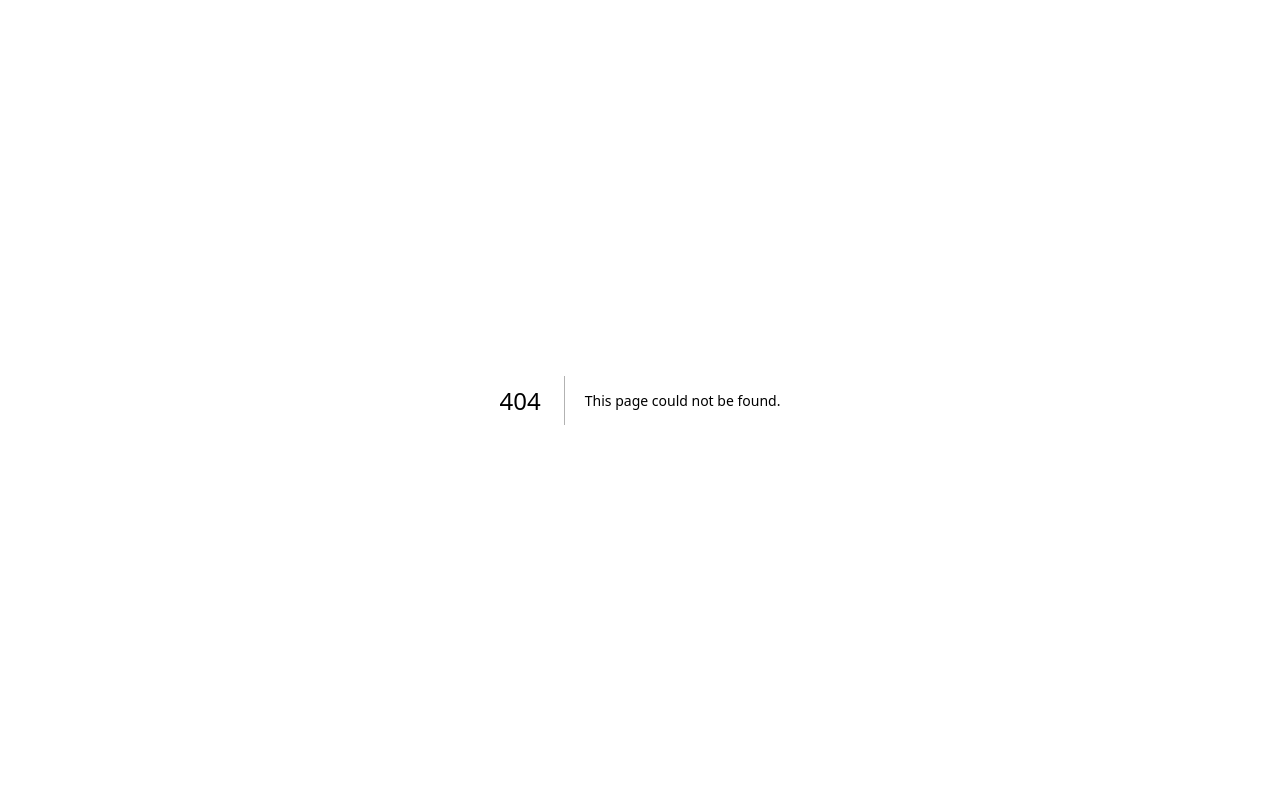
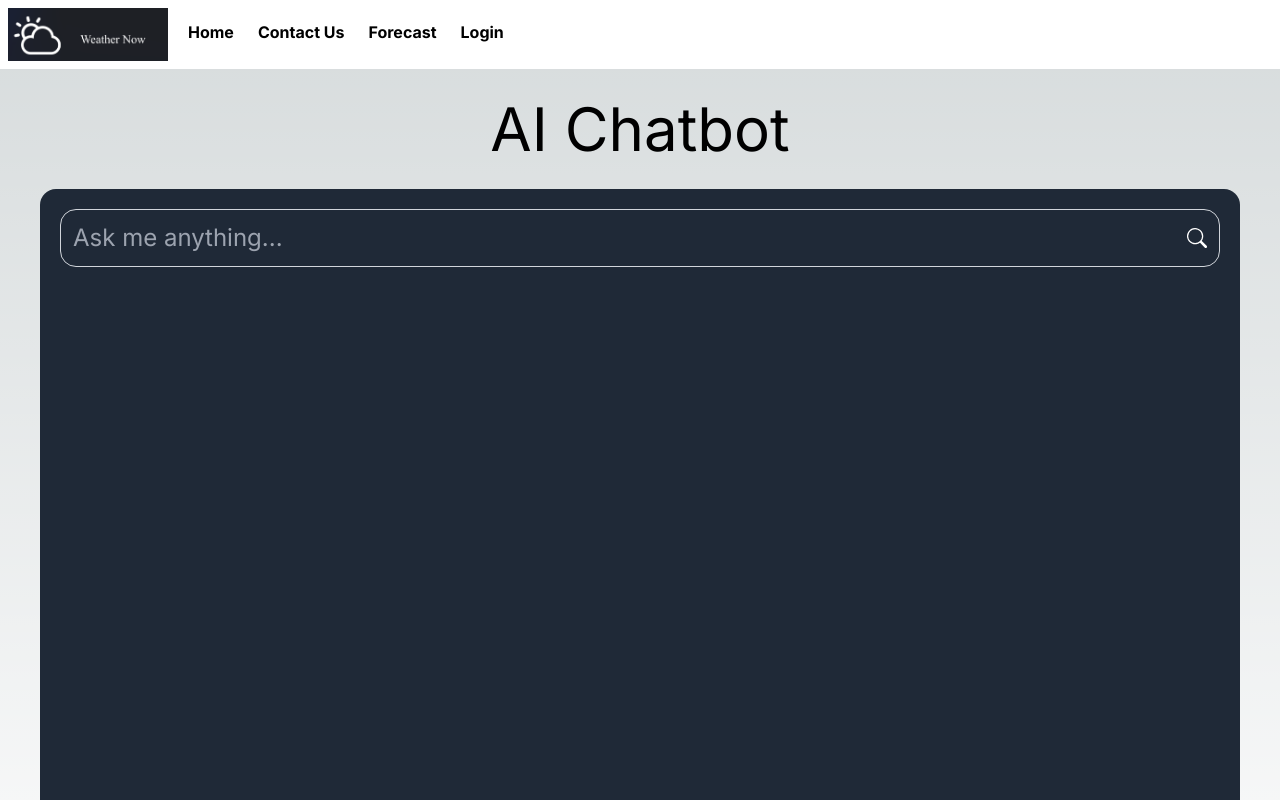
Before and after one commit to SumukhP-dev/Weather_Now_Website, a Next.js app: page /aichatbot in a window 1280 px wide. Before the commit this address had no page. Shown: the top 800 px of the page. Built offline with nearby package versions, Linux system fonts and the light colour scheme.

Commit message:
Add AI chatbot page

```diff
--- /dev/null
+++ b/app/aichatbot/page.tsx
@@ -0,0 +1,117 @@
+"use client";
+
+import NavBar from "@/app/ui/NavBar";
+import Chat from "../ui/Chat";
+import { BsSearch } from "react-icons/bs";
+import { useState } from "react";
+import Groq from "groq-sdk";
+import OpenAI from "openai";
+
+interface ChatMessage {
+  prompt: string;
+  response: string;
+}
+
+export default function AIChatBotPage() {
+  // State to manage chat messages
+  const [chatMessages, setChatMessages] = useState<ChatMessage[]>([]);
+
+  const [inputValue, setInputValue] = useState("");
+
+  // Function to handle button click
+  const handleSend = async (e: { preventDefault: () => void }) => {
+    e.preventDefault();
+
+    const inputValue = (
+      document?.getElementById("textInput") as HTMLInputElement
+    ).value;
+
+    if (inputValue.trim() === "") return;
+    // Add the input value to the chat messages
+
+    const chatPrompt = `You: ${inputValue}`;
+
+    try {
+      const client: OpenAI = new OpenAI({
+        apiKey: process.env.GROQ_API_KEY,
+        baseURL: "https://api.groq.com/openai/v1",
+        dangerouslyAllowBrowser: true,
+      });
+
+      const response = await client.chat.completions.create({
+        model: "llama3-8b-8192",
+        messages: [
+          {
+            role: "user",
+            content: chatPrompt,
+          },
+        ],
+      });
+      const responseContent =
+        response.choices[0]?.message?.content || "No response";
+      const newChatMessage: ChatMessage = {
+        prompt: chatPrompt,
+        response: responseContent,
+      };
+
+      setChatMessages([...chatMessages, newChatMessage]);
+    } catch (error) {
+      console.error("Error fetching chat completion:", error);
+      const errorMessage = "Error fetching chat completion";
+      const newChatMessage: ChatMessage = {
+        prompt: chatPrompt,
+        response: errorMessage,
+      };
+      setChatMessages([...chatMessages, newChatMessage]);
+    } finally {
+      setInputValue("");
+    }
+  };
+
+  return (
+    <>
+      <NavBar />
+
+      <h1 className="mt-5 flex h-10 m-10 items-center justify-center text-6xl">
+        AI Chatbot
+      </h1>
+      <div className="card m-10">
+        <div className="card-body bg-gray-800 h-dvh p-5 rounded-2xl">
+          <div className="searchBar-container">
+            <form
+              onSubmit={handleSend}
+              className="flex justify-between items-center w-full m-auto p-3 bg-transparent border border-gray-300 text-white rounded-2xl"
+            >
+              <div>
+                <input
+                  id="textInput"
+                  type="text"
+                  placeholder="Ask me anything..."
+                  className="bg-transparent border-none focus:outline-none text-2xl text-white bg-black"
+                />
+              </div>
+              <button>
+                <BsSearch size={20} />
+              </button>
+            </form>
+          </div>
+
+          <div className="chat-container">
+            {/* Render chat messages */}
+            {
+              (console.log("chatMessages: " + chatMessages),
+              chatMessages.map((message: ChatMessage, index: number) => (
+                <div
+                  key={index}
+                  className="card bg-zinc-900 m-3 p-5 min-h-20 max-w-lg rounded-lg"
+                >
+                  <div className="card-body">{message.response}</div>
+                </div>
+              )))
+            }
+          </div>
+        </div>
+      </div>
+    </>
+  );
+}
--- /dev/null
+++ b/app/ui/Chat.tsx
@@ -0,0 +1,12 @@
+const Chat = ({ data }: any) => {
+  const text: string = data;
+  console.log("inputValue: " + text);
+
+  return (
+    <div className="card bg-zinc-900 m-3 p-5 min-h-20 max-w-lg rounded-lg">
+      <div className="card-body">{text}</div>
+    </div>
+  );
+};
+
+export default Chat;
```
